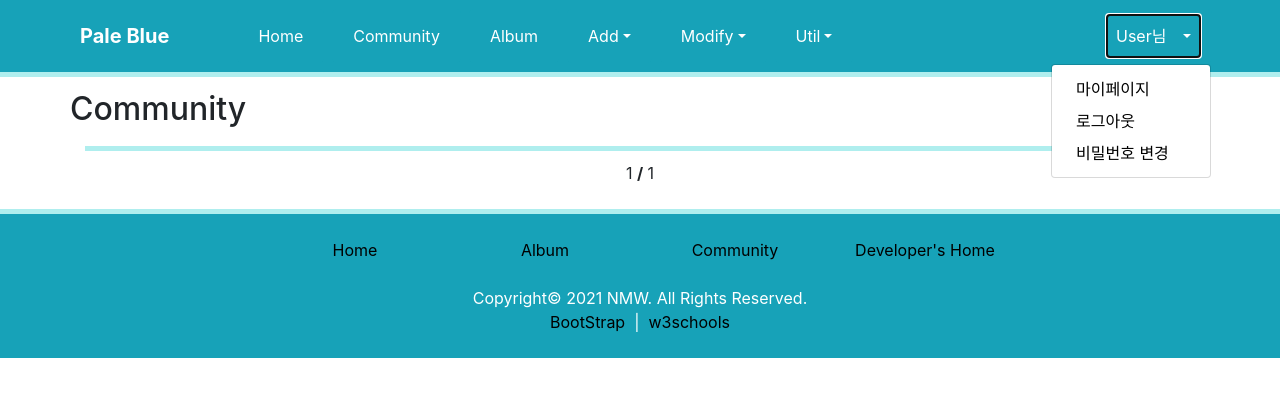
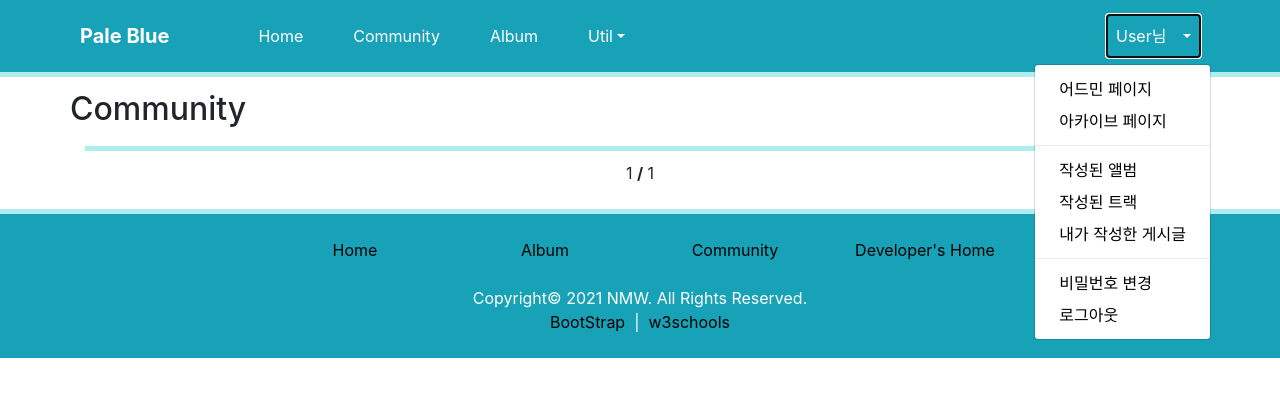
Before and after one commit to roqhdehd502/Pale-Blue, a Django app: page /blog/post/ in a window 1280 px wide, after a click that opens the changed part. Shown: the top 397 px of the page. Run offline with Django 3.2, Linux system fonts and the light colour scheme; the visitor is signed in with stand-in values (Sample User, id 1); data that the repository does not hold is empty; some libraries are stand-ins or nearby versions.

Commit message:
21.06.13 #1 마이페이지 개편(헤더 메뉴 간편화)

```diff
--- a/blog/templates/blog/post_detail.html
+++ b/blog/templates/blog/post_detail.html
@@ -59,7 +59,7 @@
     <!--목록 및 신고-->
     <div class="row" style="background-color:#f0f0f0; padding: 5px 0px 5px 0px; border-bottom: 3px solid #afeeee;">
       <div class="col-md-6" align="left">
-        <button type="button" class="btn btn-outline-info btn-sm"><i class="fas fa-list"></i>&nbsp;목록</button>&nbsp;
+        <button type="button" class="btn btn-outline-info btn-sm" onclick="location.href='{% url 'blog:index' %}'"><i class="fas fa-list"></i>&nbsp;목록</button>&nbsp;
         <button type="button" class="btn btn-outline-danger btn-sm"><i class="fas fa-bell-slash"></i>&nbsp;신고</button>
       </div>
     </div>
--- a/templates/base.html
+++ b/templates/base.html
@@ -57,7 +57,7 @@
                 <li class="nav-item mx-1 btn btn-info">
                     <a class="nav-link text-white" href="{% url 'photo:index' %}">Album</a> <!--앨범 페이지로 이동-->
                 </li>
-                <li class="nav-item dropdown mx-1 btn btn-info">
+                <!--<li class="nav-item dropdown mx-1 btn btn-info">
                     <a class="nav-link dropdown-toggle text-white" href="#" data-toggle="dropdown">Add</a>
                     <div class="dropdown-menu">
                         {% if user.is_superuser %}
@@ -68,27 +68,10 @@
                         {% endif %}
                         <a class="dropdown-item" href="{% url 'blog:add' %}">게시글</a>
                     </div>
-                </li>
-                <li class="nav-item dropdown mx-1 btn btn-info">
-                    <a class="nav-link dropdown-toggle text-white" href="#" data-toggle="dropdown">Modify</a>
-                    <div class="dropdown-menu text-info">
-                        {% if user.is_superuser %}
-                        <a class="dropdown-item" href="{% url 'blog:change' %}">Post</a>
-                        <div class="dropdown-divider"></div>
-                        <a class="dropdown-item" href="{% url 'photo:album_change' %}">Album</a>
-                        <a class="dropdown-item" href="{% url 'photo:photo_change' %}">Track</a>
-                        {% endif %}
-                        <a class="dropdown-item" href="{% url 'blog:change' %}">게시글</a>
-                    </div>
-                </li>
+                </li>-->
                 <li class="nav-item dropdown mx-1 btn btn-info">
                     <a class="nav-link dropdown-toggle text-white" href="#" data-toggle="dropdown">Util</a> <!--유틸 페이지로 이동-->
                     <div class="dropdown-menu">
-                        {% if user.is_superuser %} <!-- 유저가 어드민일때 -->
-                        <a class="dropdown-item" href="{% url 'admin:index' %}">Admin</a> <!--어드민 페이지로 이동-->
-                        <div class="dropdown-divider"></div>
-                        <a class="dropdown-item" href="{% url 'blog:post_archive' %}">Archive</a> <!--아카이브 페이지로 이동-->
-                        {% endif %}
                         <a class="dropdown-item" href="{% url 'blog:search' %}">검색</a> <!--검색 페이지로 이동-->
                     </div>
                 </li>
@@ -103,9 +86,17 @@
                     <div class="dropdown-menu dropdown-menu-right">
 <!--                        <img style="width:300px; height:300px;" class="card-img-top rounded-circle" src="{% static 'img/user_icon_default.png' %}" onerror="{% static 'img/user_icon_default.png' %}" alt="user">
                         <hr>-->
-                        <a class="dropdown-item" href="{% url 'mypage:mypage_main' %}">마이페이지</a>
+                        {% if user.is_superuser %} <!-- 유저가 어드민일때 -->
+                        <a class="dropdown-item" href="{% url 'admin:index' %}">어드민 페이지</a> <!--어드민 페이지로 이동-->
+                        <a class="dropdown-item" href="{% url 'blog:post_archive' %}">아카이브 페이지</a> <!--아카이브 페이지로 이동-->
+                        <div class="dropdown-divider"></div>
+                        <a class="dropdown-item" href="{% url 'photo:album_change' %}">작성된 앨범</a>
+                        <a class="dropdown-item" href="{% url 'photo:photo_change' %}">작성된 트랙</a>
+                        {% endif %}
+                        <a class="dropdown-item" href="{% url 'blog:change' %}">내가 작성한 게시글</a>
+                        <div class="dropdown-divider"></div>
+                        <a class="dropdown-item" href="{% url 'password_change' %}">비밀번호 변경</a>
                         <a class="dropdown-item" href="{% url 'logout' %}">로그아웃</a>
-                        <a class="dropdown-item" href="{% url 'password_change' %}">비밀번호 변경</a>
                     </div>
                     {% else %} <!--로그인 상태가 아닐때-->
                     <a class="nav-link dropdown-toggle text-white" href="#" data-toggle="dropdown">
```
Also changed, not shown: blog/urls.py (+4 -8 lines), 1 other file.
